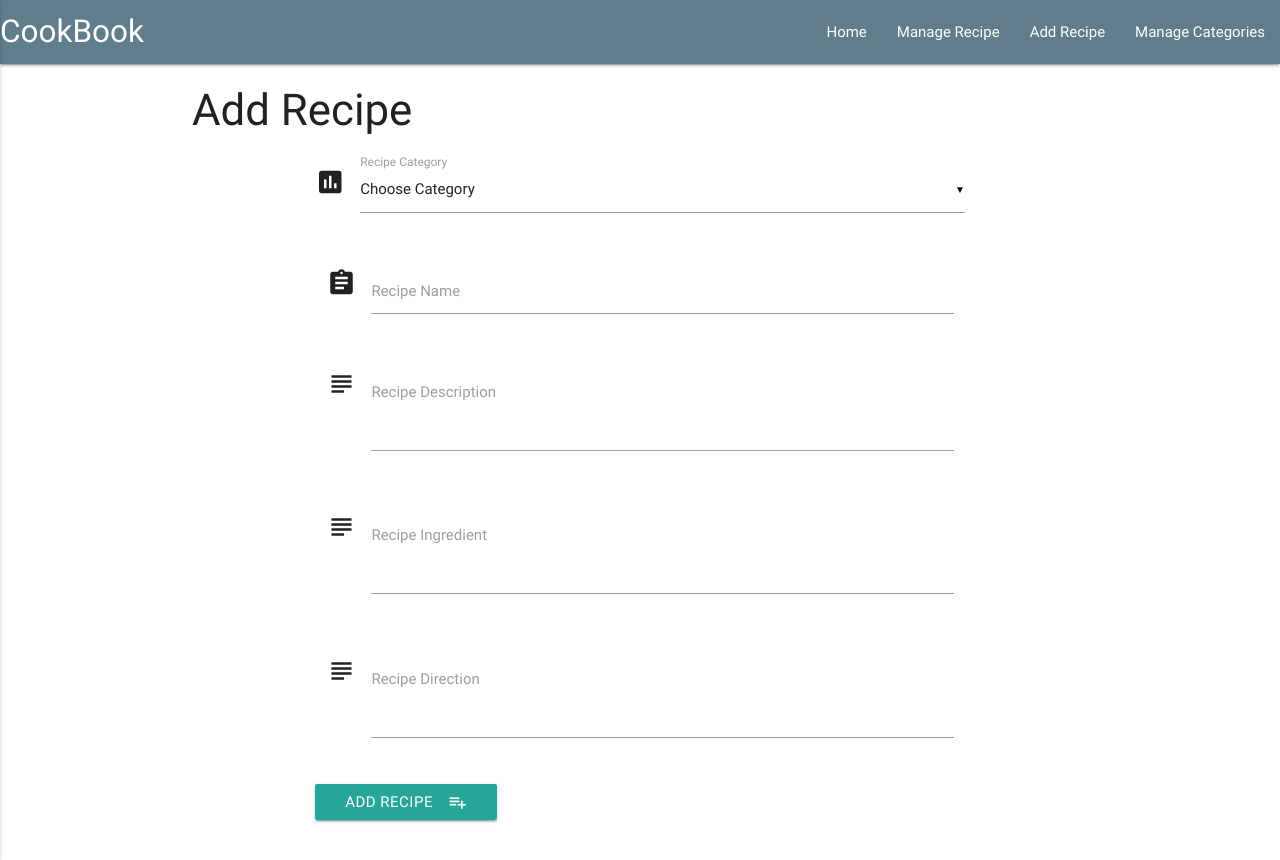
After one commit to jayabidwai96/cookbook2020, a Flask app: page /add_recipe in a window 1280 px wide. The commit adds this page. Run offline with Flask 2, Linux system fonts and the light colour scheme; data that the repository does not hold is empty; some libraries are stand-ins or nearby versions.

Commit message:
updated app.py

```diff
--- a/app.py
+++ b/app.py
@@ -11,10 +11,114 @@ app.config["MONGO_URI"] = os.getenv('MONGO_URI', 'mongodb://localhost')
 mongo = PyMongo(app)
 
 
+
 @app.route('/')
+def home_page():
+    return render_template("home.html")
+
+
+
+
 @app.route('/get_recipes')
-def get_tasks():
-    return render_template("recipes.html", recipes=mongo.db.recipes.find())
+def get_recipes():
+    return render_template("recipes.html",
+                           recipes=mongo.db.recipes.find())
+
+
+@app.route('/add_recipe')
+def add_recipe():
+    return render_template('addrecipe.html',
+                          recipes=mongo.db.recipes.find())
+
+
+
+@app.route('/single_recipe')
+def single_recipe():
+    return render_template('singlerecipe.html',
+                           categories=mongo.db.categories.find())
+
+
+
+@app.route('/insert_recipe', methods=['POST'])
+def insert_recipe():
+    recipes =  mongo.db.recipes
+    recipes.insert_one(request.form.to_dict())
+    return redirect(url_for('get_recipes'))
+
+
+@app.route('/edit_recipe/<recipe_id>')
+def edit_recipe(recipe_id):
+    the_recipe =  mongo.db.recipes.find_one({"_id": ObjectId(recipe_id)})
+    all_categories =  mongo.db.categories.find()
+    return render_template('editrecipe.html', recipe=the_recipe,
+                           categories=all_categories)
+
+
+@app.route('/update_recipe/<recipe_id>', methods=["POST"])
+def update_recipe(recipe_id):
+    recipes = mongo.db.recipes
+    recipes.update( {'_id': ObjectId(recipe_id)},
+    {
+        'category_name':request.form.get('category_name'),
+        'recipe_name':request.form.get('recipe_name'),
+        'recipe_description': request.form.get('recipe_description'),
+        'recipe_ingredient':request.form.get('recipe_ingredient'),
+        'recipe_direction':request.form.get('recipe_direction'),
+        'post_date': request.form.get('post_date'),
+
+    })
+    return redirect(url_for('get_recipes'))
+
+
+@app.route('/delete_recipe/<recipe_id>')
+def delete_recipe(recipe_id):
+    mongo.db.recipes.remove({'_id': ObjectId(recipe_id)})
+    return redirect(url_for('get_recipes'))
+
+
+@app.route('/get_categories')
+def get_categories():
+    return render_template('categories.html',
+                           categories=mongo.db.categories.find())
+
+
+@app.route('/delete_category/<category_id>')
+def delete_category(category_id):
+    mongo.db.categories.remove({'_id': ObjectId(category_id)})
+    return redirect(url_for('get_categories'))
+
+
+@app.route('/edit_category/<category_id>')
+def edit_category(category_id):
+    return render_template('editcategory.html',
+    category=mongo.db.categories.find_one({'_id': ObjectId(category_id)}))
+
+
+@app.route('/update_category/<category_id>', methods=['POST'])
+def update_category(category_id):
+    mongo.db.categories.update(
+        {'_id': ObjectId(category_id)},
+        {'category_name': request.form.get('category_name')})
+    return redirect(url_for('get_categories'))
+
+
+@app.route('/insert_category', methods=['POST'])
+def insert_category():
+    category_doc = {'category_name': request.form.get('category_name')}
+    mongo.db.categories.insert_one(category_doc)
+    return redirect(url_for('get_categories'))
+
+
+@app.route('/add_category')
+def add_category():
+    return render_template('addcategory.html')
+
+@app.route('/shopping_list/<recipe_id>')
+def shopping_list(recipe_id):
+    return render_template("shoppinglist.html",
+                           recipes=mongo.db.recipes.find({
+                               '_id': ObjectId(recipe_id)}))
+
 
 
 if __name__ == '__main__':
--- /dev/null
+++ b/static/css/style.css
@@ -0,0 +1,25 @@
+.btn_small {
+    height: 24px;
+    width: 60px;
+    line-height: 24px;
+    margin: 5px 5px;
+    padding: 0 0.5em;
+}
+
+.task_header {
+    margin-top: 5px;
+}
+
+.recipe-image {
+    margin: 5px 5px;
+    padding: 5px;
+    height: 120px;
+    width: 120px;
+    border: 2px;
+    border-color: grey;
+
+}
+
+h4 {
+    color: black;
+}
--- /dev/null
+++ b/templates/addrecipe.html
@@ -0,0 +1,63 @@
+{% extends 'base.html' %} {% block content %}
+<h3>Add Recipe</h3>
+<div class="container">
+<div class="row">
+<form action="{{ url_for('insert_recipe') }}" method="POST"  class="col s12">
+    <div class="row">
+            <div class="row">
+                <div class="input-field col s12">
+                    <i class="material-icons prefix">poll</i>
+                    <select id="category" name="category_name">
+                  <option value="" disabled selected>Choose Category</option>
+                  {% for cat in categories %}
+                      <option value="{{cat.category_name}}">{{cat.category_name}}</option>
+                  {% endfor %}
+                </select>
+                    <label>Recipe Category</label>
+                </div>
+            </div>
+
+
+
+            <div class="input-field col s12">
+                <i class="material-icons prefix">assignment</i>
+                <input id="recipe_name" name="recipe_name" type="text">
+                <label for="icon_prefix">Recipe Name</label>
+            </div>
+        </div>
+
+        <div class="row">
+            <div class="input-field col s12">
+                <i class="material-icons prefix">subject</i>
+                <textarea name="recipe_description" id="recipe_description" class="materialize-textarea"></textarea>
+                <label for="icon_telephone">Recipe Description</label>
+            </div>
+        </div>
+        <div class="row">
+            <div class="input-field col s12">
+                <i class="material-icons prefix">subject</i>
+                <textarea name="recipe_ingredient" id="recipe_ingredient" class="materialize-textarea"></textarea>
+                <label for="icon_telephone">Recipe Ingredient</label>
+            </div>
+        </div>
+         <div class="row">
+            <div class="input-field col s12">
+                <i class="material-icons prefix">subject</i>
+                <textarea name="recipe_direction" id="recipe_direction" class="materialize-textarea"></textarea>
+                <label for="icon_telephone">Recipe Direction</label>
+            </div>
+        </div>
+        <div class="row">
+            <button class="btn waves-effect waves-light" type="submit" name="action">Add Recipe
+                <i class="material-icons right">playlist_add</i>
+             </button>
+
+
+
+        </div>
+    </form>
+
+
+</div>
+
+{% endblock %}
--- /dev/null
+++ b/templates/base.html
@@ -0,0 +1,50 @@
+<!DOCTYPE html>
+<html>
+
+<head>
+    <link href="https://fonts.googleapis.com/icon?family=Material+Icons" rel="stylesheet">
+    <link rel="stylesheet" href="https://cdnjs.cloudflare.com/ajax/libs/materialize/0.100.2/css/materialize.min.css">
+    <link rel="stylesheet" href="{{url_for('static', filename='css/style.css')}}" type="text/css" />
+</head>
+
+<body>
+    <header>
+        <nav>
+            <div class="nav-wrapper blue-grey">
+                <a href="{{url_for('home_page')}}" class="brand-logo">CookBook</a>
+                <a href="#" data-activates="mobile-demo" class="button-collapse"><i class="material-icons">menu</i></a>
+                <ul id="nav-mobile" class="right hide-on-med-and-down">
+                <li><a href="{{url_for('home_page')}}">Home</a></li>
+
+
+                    <li><a href="{{url_for('get_recipes')}}">Manage Recipe</a></li>
+                    <li><a href="{{url_for('add_recipe')}}">Add Recipe</a></li>
+                    <li><a href="{{url_for('get_categories')}}">Manage Categories</a></li>
+                </ul>
+                <ul class="side-nav" id="mobile-demo">
+                    <li><a href="{{url_for('home_page')}}">Home</a></li>
+                    <li><a href="{{url_for('get_recipes')}}">Manage Recipe</a></li>
+                    <li><a href="{{url_for('add_recipe')}}">Add Recipe</a></li>
+                    <li><a href="{{url_for('get_categories')}}">Manage Categories</a></li>
+                </ul>
+            </div>
+        </nav>
+    </header>
+    <div class="container">
+        {% block content %} {% endblock %}
+    </div>
+    <script src="https://cdnjs.cloudflare.com/ajax/libs/jquery/3.2.1/jquery.min.js"></script>
+    <script src="https://cdnjs.cloudflare.com/ajax/libs/materialize/0.100.2/js/materialize.min.js"></script>
+    <script type="text/javascript">
+        $(document).ready(function() {
+            $('.collapsible').collapsible();
+            $('select').material_select();
+            $(".button-collapse").sideNav();
+            $('select').formSelect();
+            $('.fixed-action-btn').floatingActionButton();
+        });
+
+</script>
+</body>
+
+</html>
```
Also changed, not shown: templates/addcategory.html (added, +19 -0 lines), templates/categories.html (added, +27 -0 lines), templates/editcategory.html (added, +24 -0 lines), templates/editrecipe.html (added, +62 -0 lines), templates/home.html (added, +107 -0 lines), templates/recipes.html (+24 -10 lines), templates/singlerecipe.html (added, +18 -0 lines), static/img/breakfast.jpg (added), static/img/burger.jpg (added), static/img/burger1.jpg (added), static/img/dessert.jpg (added), static/img/dessert2.jpg (added), static/img/hero.jpg (added), static/img/recipe1.jpg (added).
